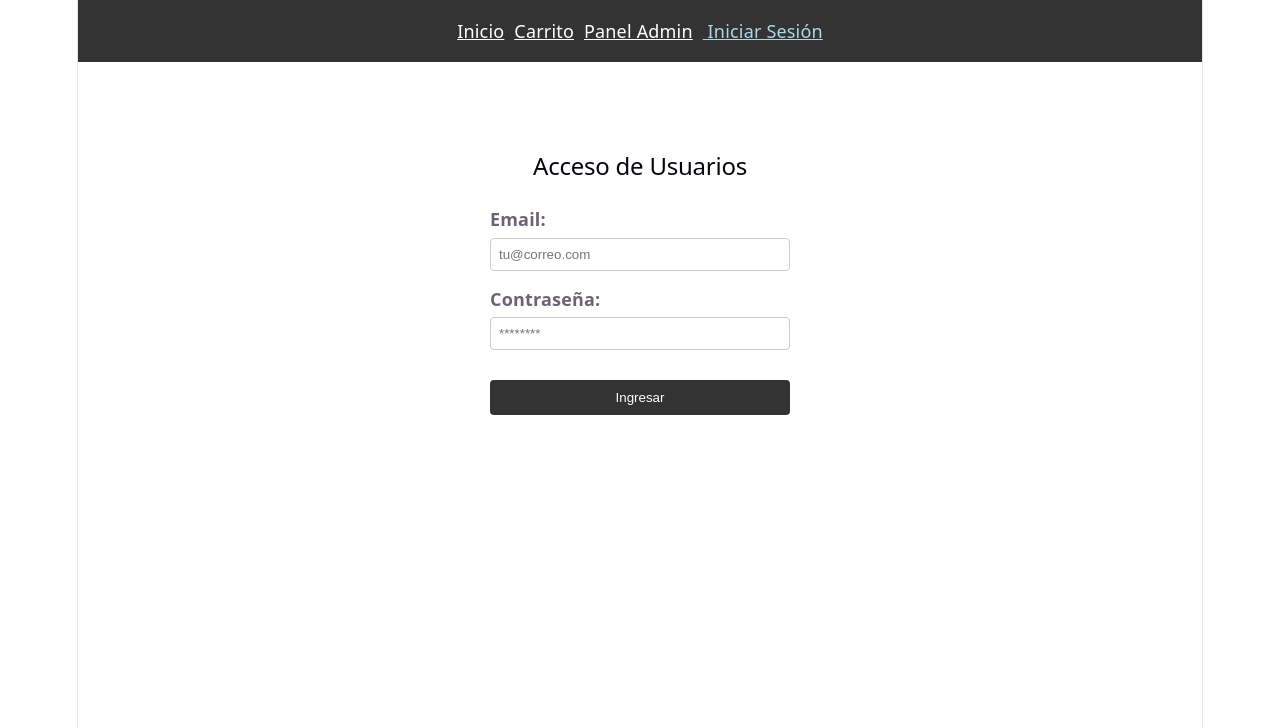
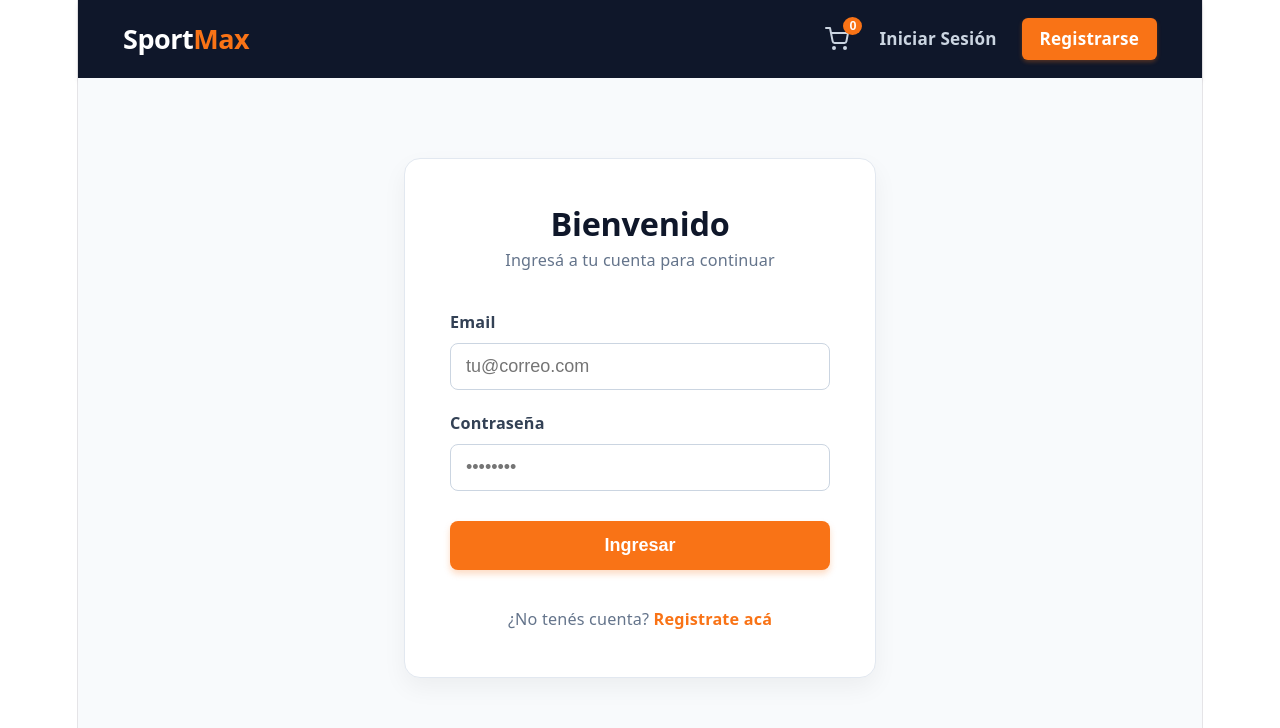
Before and after one commit to guadalabiano/tienda-deportiva, a React (Vite) app: page /login in a window 1280 px wide. Shown: the top 728 px of the page. Built offline with nearby package versions, Linux system fonts and the light colour scheme.

Commit message:
Mejorar diseño visual del Login, Registro y agregar Navbar con carrito

```diff
--- a/src/App.jsx
+++ b/src/App.jsx
@@ -1,33 +1,100 @@
-import { BrowserRouter as Router, Routes, Route, Link } from 'react-router-dom';
-import Home from './pages/Home.jsx';
-import DetalleProducto from './pages/DetalleProducto.jsx';
-import Carrito from './pages/Carrito.jsx';
+import { BrowserRouter, Routes, Route, Link } from 'react-router-dom';
 import Login from './pages/Login.jsx';
-import Admin from './pages/Admin.jsx';
+import Registro from './pages/Registro.jsx';
 
-function App() {
+export default function App() {
   return (
-    <Router>
-      <nav style={{ padding: '1rem', background: '#333', color: 'white' }}>
+    <BrowserRouter>
+      {/* --- BARRA DE NAVEGACIÓN --- */}
+      <nav style={{
+        background: '#0f172a',
+        padding: '1rem 2.5rem',
+        display: 'flex',
+        justifyContent: 'space-between',
+        alignItems: 'center',
+        boxShadow: '0 4px 6px -1px rgba(0, 0, 0, 0.1)',
+        fontFamily: 'system-ui, sans-serif'
+      }}>
 
-        <Link to="/" style={{ marginRight: '10px', color: 'white' }}>Inicio</Link>
-        <Link to="/carrito" style={{ marginRight: '10px', color: 'white' }}>Carrito</Link>
-        <Link to="/admin" style={{ color: 'white' }}>Panel Admin</Link>
-        <Link to="/login" style={{marginLeft: '10px', color: 'lightblue' }}> Iniciar Sesión</Link>
+        {/* Logo / Nombre de la tienda */}
+        <Link to="/" style={{
+          color: 'white',
+          textDecoration: 'none',
+          fontSize: '1.5rem',
+          fontWeight: '900',
+          letterSpacing: '-0.5px'
+        }}>
+          Sport<span style={{ color: '#f97316' }}>Max</span>
+        </Link>
+
+        {/* Botones de la derecha */}
+        <div style={{ display: 'flex', gap: '25px', alignItems: 'center' }}>
+
+          {/* Botón del Carrito */}
+          <button style={{
+            background: 'transparent',
+            border: 'none',
+            color: '#cbd5e1',
+            cursor: 'pointer',
+            display: 'flex',
+            alignItems: 'center',
+            position: 'relative',
+            padding: '5px'
+          }}>
+            {/* Ícono de carrito en SVG */}
+            <svg width="24" height="24" viewBox="0 0 24 24" fill="none" stroke="currentColor" strokeWidth="2" strokeLinecap="round" strokeLinejoin="round">
+              <circle cx="9" cy="21" r="1"></circle>
+              <circle cx="20" cy="21" r="1"></circle>
+              <path d="M1 1h4l2.68 13.39a2 2 0 0 0 2 1.61h9.72a2 2 0 0 0 2-1.61L23 6H6"></path>
+            </svg>
+            {/* Globito contador de productos */}
+            <span style={{
+              position: 'absolute',
+              top: '-5px',
+              right: '-8px',
+              background: '#f97316',
+              color: 'white',
+              borderRadius: '50%',
+              padding: '2px 6px',
+              fontSize: '0.7rem',
+              fontWeight: 'bold'
+            }}>0</span>
+          </button>
+
+          <Link to="/login" style={{
+            color: '#cbd5e1',
+            textDecoration: 'none',
+            fontWeight: '600',
+            fontSize: '0.95rem'
+          }}>
+            Iniciar Sesión
+          </Link>
+
+          <Link to="/registro" style={{
+            background: '#f97316',
+            color: 'white',
+            textDecoration: 'none',
+            padding: '8px 18px',
+            borderRadius: '6px',
+            fontWeight: 'bold',
+            fontSize: '0.95rem',
+            boxShadow: '0 2px 4px rgba(249, 115, 22, 0.3)'
+          }}>
+            Registrarse
+          </Link>
+        </div>
       </nav>
 
-      <div style={{ padding: '2rem' }}>
-        <Routes>
-          <Route path="/" element={<Home />} />
-          <Route path="/producto/:id" element={<DetalleProducto />} />
-          <Route path="/carrito" element={<Carrito />} />
-          <Route path="/admin" element={<Admin />} />
-          <Route path="/login" element={<Login />} />
-        </Routes>
-      </div>
-    </Router>
+      {/* --- RUTAS DE LAS PANTALLAS --- */}
+      <Routes>
+        <Route path="/" element={
+          <div style={{ textAlign: 'center', marginTop: '50px', fontFamily: 'system-ui' }}>
+            <h2>Catálogo en construcción 🛠️</h2>
+          </div>
+        } />
+        <Route path="/login" element={<Login />} />
+        <Route path="/registro" element={<Registro />} />
+      </Routes>
+    </BrowserRouter>
   );
-
 }
-
-export default App;
--- a/src/pages/Login.jsx
+++ b/src/pages/Login.jsx
@@ -1,13 +1,12 @@
 import { useState } from 'react';
+import { Link } from 'react-router-dom';
 
 export default function Login() {
-
   const [email, setEmail] = useState('');
   const [password, setPassword] = useState('');
 
   const handleSubmit = (e) => {
     e.preventDefault();
-
     const usuarioFalso = "admin@tienda.com";
     const passFalsa = "123456";
 
@@ -18,42 +17,103 @@ export default function Login() {
     }
   };
 
+  return (
+    <div style={{
+      minHeight: '85vh',
+      display: 'flex',
+      justifyContent: 'center',
+      alignItems: 'center',
+      fontFamily: 'system-ui, sans-serif',
+      backgroundColor: '#f8fafc' // Un gris súper clarito de fondo
+    }}>
 
-  return (
-    <div style={{ display: 'flex', flexDirection: 'column', alignItems: 'center', marginTop: '3rem' }}>
-      <h2>Acceso de Usuarios</h2>
+      <div style={{
+        background: 'white',
+        padding: '2.5rem',
+        borderRadius: '16px',
+        boxShadow: '0 10px 25px rgba(0,0,0,0.05)',
+        width: '100%',
+        maxWidth: '380px',
+        border: '1px solid #e2e8f0'
+      }}>
 
-      <form onSubmit={handleSubmit} style={{ display: 'flex', flexDirection: 'column', width: '300px', gap: '15px', marginTop: '1rem' }}>
+        <div style={{ textAlign: 'center', marginBottom: '2rem' }}>
+          <h2 style={{ color: '#0f172a', fontSize: '1.8rem', fontWeight: '900', margin: '0' }}>
+            Bienvenido
+          </h2>
+          <p style={{ color: '#64748b', fontSize: '0.9rem', marginTop: '5px' }}>
+            Ingresá a tu cuenta para continuar
+          </p>
+        </div>
+
+        <form onSubmit={handleSubmit} style={{ display: 'flex', flexDirection: 'column', gap: '20px' }}>
 
           <div style={{ display: 'flex', flexDirection: 'column', textAlign: 'left' }}>
-          <label style={{ marginBottom: '5px', fontWeight: 'bold' }}>Email:</label>
+            <label style={{ marginBottom: '8px', fontSize: '0.9rem', fontWeight: '600', color: '#334155' }}>
+              Email
+            </label>
             <input
               type="email"
               value={email}
               onChange={(e) => setEmail(e.target.value)}
               placeholder="tu@correo.com"
               required
-            style={{ padding: '8px', borderRadius: '4px', border: '1px solid #ccc' }}
+              style={{
+                padding: '12px 15px',
+                borderRadius: '8px',
+                border: '1px solid #cbd5e1',
+                fontSize: '1rem',
+                outline: 'none',
+                transition: 'border-color 0.2s'
+              }}
             />
           </div>
 
           <div style={{ display: 'flex', flexDirection: 'column', textAlign: 'left' }}>
-          <label style={{ marginBottom: '5px', fontWeight: 'bold' }}>Contraseña:</label>
+            <label style={{ marginBottom: '8px', fontSize: '0.9rem', fontWeight: '600', color: '#334155' }}>
+              Contraseña
+            </label>
             <input
               type="password"
               value={password}
               onChange={(e) => setPassword(e.target.value)}
-            placeholder="********"
+              placeholder="••••••••"
               required
-            style={{ padding: '8px', borderRadius: '4px', border: '1px solid #ccc' }}
+              style={{
+                padding: '12px 15px',
+                borderRadius: '8px',
+                border: '1px solid #cbd5e1',
+                fontSize: '1rem',
+                outline: 'none'
+              }}
             />
           </div>
 
-        <button type="submit" style={{ marginTop: '15px', padding: '10px', background: '#333', color: 'white', border: 'none', borderRadius: '4px', cursor: 'pointer' }}>
+          <button type="submit" style={{
+            marginTop: '10px',
+            padding: '14px',
+            background: '#f97316', // Naranja deportivo
+            color: 'white',
+            border: 'none',
+            borderRadius: '8px',
+            fontSize: '1rem',
+            fontWeight: 'bold',
+            cursor: 'pointer',
+            boxShadow: '0 4px 6px rgba(249, 115, 22, 0.25)'
+          }}>
             Ingresar
           </button>
 
         </form>
+
+        <p style={{ textAlign: 'center', marginTop: '2rem', fontSize: '0.9rem', color: '#64748b' }}>
+          ¿No tenés cuenta?{' '}
+          <Link to="/registro" style={{ color: '#f97316', textDecoration: 'none', fontWeight: 'bold' }}>
+            Registrate acá
+          </Link>
+        </p>
+
+      </div>
     </div>
   );
 }
--- /dev/null
+++ b/src/pages/Registro.jsx
@@ -0,0 +1,138 @@
+import { useState } from 'react';
+import { Link } from 'react-router-dom';
+
+export default function Registro() {
+  const [nombre, setNombre] = useState('');
+  const [email, setEmail] = useState('');
+  const [password, setPassword] = useState('');
+  const [confirmPassword, setConfirmPassword] = useState('');
+
+  const handleSubmit = (e) => {
+    e.preventDefault();
+
+    // Validación de contraseñas
+    if (password !== confirmPassword) {
+      alert("Error: Las contraseñas no coinciden. Por favor, revisalas.");
+      return;
+    }
+
+    // Simulación de registro
+    console.log("Enviando datos al equipo:", { nombre, email, password });
+    alert("¡Cuenta creada con éxito! Ya podés iniciar sesión.");
+  };
+
+  return (
+    <div style={{
+      minHeight: '85vh',
+      display: 'flex',
+      justifyContent: 'center',
+      alignItems: 'center',
+      fontFamily: 'system-ui, sans-serif',
+      backgroundColor: '#f8fafc' // Fondo gris clarito
+    }}>
+
+      <div style={{
+        background: 'white',
+        padding: '2.5rem',
+        borderRadius: '16px',
+        boxShadow: '0 10px 25px rgba(0,0,0,0.05)',
+        width: '100%',
+        maxWidth: '420px',
+        border: '1px solid #e2e8f0'
+      }}>
+
+        <div style={{ textAlign: 'center', marginBottom: '2rem' }}>
+          <h2 style={{ color: '#0f172a', fontSize: '1.8rem', fontWeight: '900', margin: '0' }}>
+            Unite al Equipo
+          </h2>
+          <p style={{ color: '#64748b', fontSize: '0.9rem', marginTop: '5px' }}>
+            Completá tus datos para empezar a comprar
+          </p>
+        </div>
+
+        <form onSubmit={handleSubmit} style={{ display: 'flex', flexDirection: 'column', gap: '15px' }}>
+
+          <div style={{ display: 'flex', flexDirection: 'column', textAlign: 'left' }}>
+            <label style={{ marginBottom: '6px', fontSize: '0.85rem', fontWeight: '600', color: '#334155' }}>
+              Nombre Completo
+            </label>
+            <input
+              type="text"
+              value={nombre}
+              onChange={(e) => setNombre(e.target.value)}
+              placeholder="Ej: Juan Pérez"
+              required
+              style={{ padding: '12px', borderRadius: '8px', border: '1px solid #cbd5e1', fontSize: '1rem', outline: 'none' }}
+            />
+          </div>
+
+          <div style={{ display: 'flex', flexDirection: 'column', textAlign: 'left' }}>
+            <label style={{ marginBottom: '6px', fontSize: '0.85rem', fontWeight: '600', color: '#334155' }}>
+              Email
+            </label>
+            <input
+              type="email"
+              value={email}
+              onChange={(e) => setEmail(e.target.value)}
+              placeholder="tu@correo.com"
+              required
+              style={{ padding: '12px', borderRadius: '8px', border: '1px solid #cbd5e1', fontSize: '1rem', outline: 'none' }}
+            />
+          </div>
+
+          <div style={{ display: 'flex', flexDirection: 'column', textAlign: 'left' }}>
+            <label style={{ marginBottom: '6px', fontSize: '0.85rem', fontWeight: '600', color: '#334155' }}>
+              Contraseña
+            </label>
+            <input
+              type="password"
+              value={password}
+              onChange={(e) => setPassword(e.target.value)}
+              placeholder="Mínimo 6 caracteres"
+              required
+              style={{ padding: '12px', borderRadius: '8px', border: '1px solid #cbd5e1', fontSize: '1rem', outline: 'none' }}
+            />
+          </div>
+
+          <div style={{ display: 'flex', flexDirection: 'column', textAlign: 'left' }}>
+            <label style={{ marginBottom: '6px', fontSize: '0.85rem', fontWeight: '600', color: '#334155' }}>
+              Confirmar Contraseña
+            </label>
+            <input
+              type="password"
+              value={confirmPassword}
+              onChange={(e) => setConfirmPassword(e.target.value)}
+              placeholder="Repetí tu contraseña"
+              required
+              style={{ padding: '12px', borderRadius: '8px', border: '1px solid #cbd5e1', fontSize: '1rem', outline: 'none' }}
+            />
+          </div>
+
+          <button type="submit" style={{
+            marginTop: '10px',
+            padding: '14px',
+            background: '#f97316', // Naranja deportivo
+            color: 'white',
+            border: 'none',
+            borderRadius: '8px',
+            fontSize: '1rem',
+            fontWeight: 'bold',
+            cursor: 'pointer',
+            boxShadow: '0 4px 6px rgba(249, 115, 22, 0.2)'
+          }}>
+            Registrarme ahora
+          </button>
+
+        </form>
+
+        <p style={{ textAlign: 'center', marginTop: '1.5rem', fontSize: '0.9rem', color: '#64748b' }}>
+          ¿Ya tenés cuenta?{' '}
+          <Link to="/login" style={{ color: '#f97316', textDecoration: 'none', fontWeight: 'bold' }}>
+            Iniciá sesión
+          </Link>
+        </p>
+
+      </div>
+    </div>
+  );
+}
```
Lines whose indentation alone changed are shown as unchanged.
